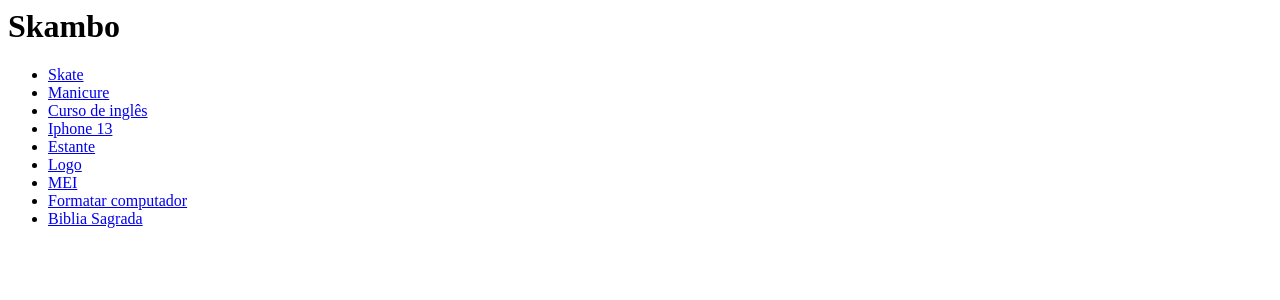
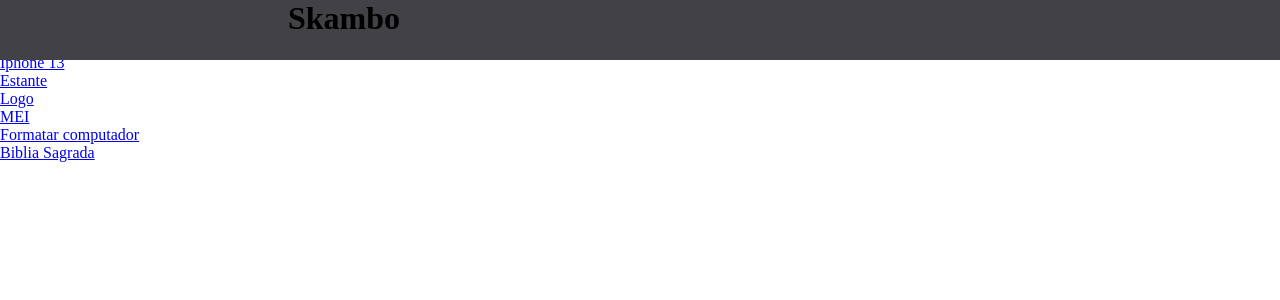
Before and after one commit to FelipeSousaRocha/PDS-Skambo, a Django app: page /skambo/ in a window 1280 px wide. Shown: the top 300 px of the page. Run offline with Django 3.2, Linux system fonts and the light colour scheme; data comes from the database, SQL or seed files in the repository.

Commit message:
Insercao de view e modificacao no skambo.html

```diff
--- a/skambo/static/css/styles.css
+++ b/skambo/static/css/styles.css
@@ -4,5 +4,29 @@
 }
 
 .menu{
-    background: black;
+	width: 100%;
+	height: 60px;
+	background: #414146;
+	float:  left;
+	position: fixed;
 }
+.center{
+	width: 704;
+	height: 60px;
+	margin: 0 auto;
+}
+.center ul{
+	width: 70%;
+	height: 60px;
+	float: left;
+}
+.center ul li{
+	width: 40px;
+	padding: 22px 35px;
+	list-style: none;
+	float: right;
+	text-align: center;
+	color: #fff;
+	font-family: 'oswaldLight', Arial,Helvetica,sans-serif;
+	font-size: 13px;
+}
--- a/skambo/templates/skambo/skambo.html
+++ b/skambo/templates/skambo/skambo.html
@@ -1,17 +1,35 @@
+{% load static %}
+
 <html>
 
     <head>
 
         <title>Skambo</title>
-
+        <link rel="stylesheet" type="text/css" href="{% static 'css/styles.css' %}">
     </head>
 
     <body>
-        <h1>Skambo</h1>
+        <div class="menu">
+	    	<div class="center">
+	    	    <h1>Skambo</h1>
+	    		<ul>
+	    			<a href="cadastro.html"><li>ENTRAR</li></a>
+	    			<a href="servicos.html"><li>SERVIÇOS</li></a>
+	    			<a href="produtos.html"><li>PRODUTOS </li></a>
+	    			<a href="sobre.html"><li>SOBRE</li></a></a>
+	    			<a href="skambo.html"><li>HOME</li></a>
+	    		</ul>
+	    	</div>
+	    </div>
+
+
         {% if anuncios  %}
         <ul>
             {% for anuncio in anuncios %}
-            <li><a href="/skambo/{{ anuncio.id }}">{{anuncio.descricao}}</a></li>
+                <li>
+                    <a href="/skambo/{{ anuncio.id }}">
+                        {{ anuncio.descricao }}</a>
+                    </li>
             {% endfor %}
         </ul>
         {% else %}
--- a/skambo/views.py
+++ b/skambo/views.py
@@ -1,16 +1,14 @@
-from django.shortcuts import render
-from django.template import loader
+from django.shortcuts import render, get_object_or_404
 from .models import Anuncio
-from django.http import HttpResponse
 
 def skambo(request):
     #search = Produto.objects.filter(title__icontains)
-    anuncios = Anuncio.objects.all()
-    template = loader.get_template('skambo/skambo.html')
+    anuncios = Anuncio.objects.order_by('-data')[:10]
     contexto = {
         'anuncios': anuncios,
         }
-    return HttpResponse(template.render(contexto, request))
+    return render(request, 'skambo/skambo.html', contexto)
 
-def anuncio(request):
-    return render(request,"skambo/anuncio.html")
+def anuncio(request, id_anuncio):
+    anuncio = get_object_or_404(Anuncio, pk = id_anuncio)
+    return render(request, 'skambo/anuncio.html', {'anuncio': anuncio})
```
Also changed, not shown: skambo/templates/skambo/anuncio.html (+13 -0 lines).
